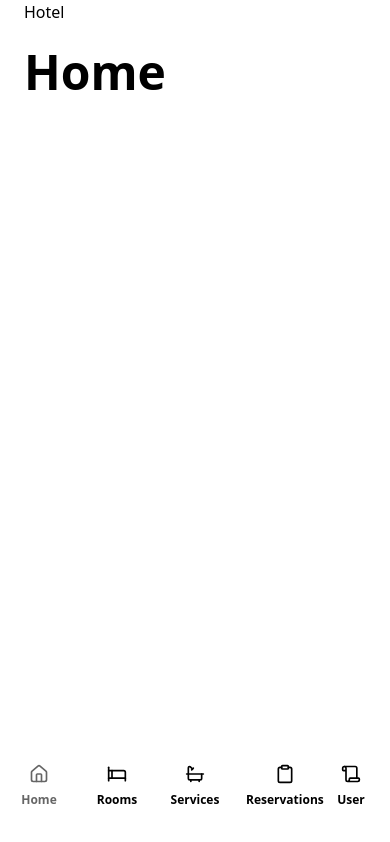
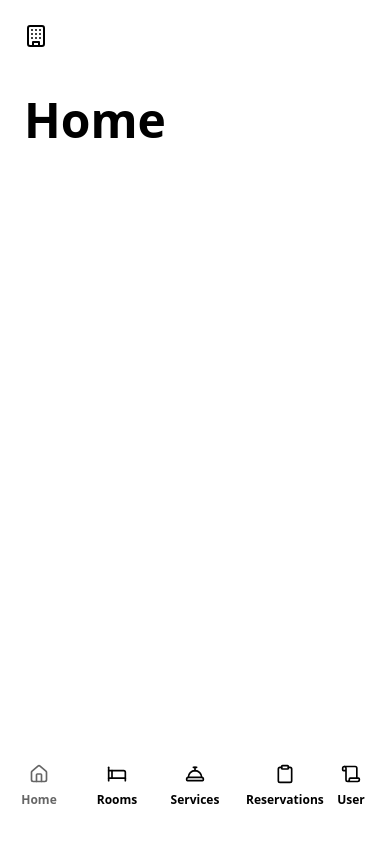
Before and after one commit to warmusklaudia/AFSWD_Hotelbeheer, a Vue app in the folder pwa/: page / in a window 390 px wide. Built offline with nearby package versions, Linux system fonts and the light colour scheme; no server answers.

Commit message:
feat: added hotel name + icon changes

```diff
--- a/pwa/index.html
+++ b/pwa/index.html
@@ -4,7 +4,7 @@
     <meta charset="UTF-8" />
     <link rel="icon" type="image/svg+xml" href="/vite.svg" />
     <meta name="viewport" content="width=device-width, initial-scale=1.0" />
-    <title>Hotel management</title>
+    <title>Hotel Ainur</title>
   </head>
   <body>
     <div id="app"></div>
--- a/pwa/src/components/generic/AppHeader.vue
+++ b/pwa/src/components/generic/AppHeader.vue
@@ -1,8 +1,8 @@
 <template>
-    <header class="px-6 mb-6 md:bg-themeOffWhite">
+    <header class="px-6 mb-6 py-6 md:py-0 md:bg-themeOffWhite">
         <nav class="mx-auto flex max-w-6xl items-center justify-between">
             <router-link class="rounded-md outline-none focus-visible:right-2" to="/">
-                <span class="font-title">Hotel</span>
+                <Building />
             </router-link>
 
             <AppNavigation class="hidden sm:flex" />
@@ -11,7 +11,7 @@
 </template>
 
 <script setup lang="ts">
-
+import { Building } from 'lucide-vue-next'
 import AppNavigation from './AppNavigation.vue'
 
 </script>
--- a/pwa/src/components/generic/AppNavigation.vue
+++ b/pwa/src/components/generic/AppNavigation.vue
@@ -18,7 +18,7 @@
         <li>
             <router-link class="inline-block rounded-sm px-3 py-6 outline-none focus-visible:ring-2" to="/services"
                 active-class="opacity-60">
-                <Bath class="mx-auto mb-2 h-5 sm:hidden" />
+                <ConciergeBell class="mx-auto mb-2 h-5 sm:hidden" />
                 <p>Services</p>
             </router-link>
         </li>
@@ -61,7 +61,7 @@
 
 <script setup lang="ts">
 import useAuthentication from '../../composables/useAuthentication'
-import { Home, Bed, Clipboard, Scroll, Bath } from 'lucide-vue-next'
+import { Home, Bed, Clipboard, Scroll, ConciergeBell } from 'lucide-vue-next'
 
 const { user } = useAuthentication()
 
```
